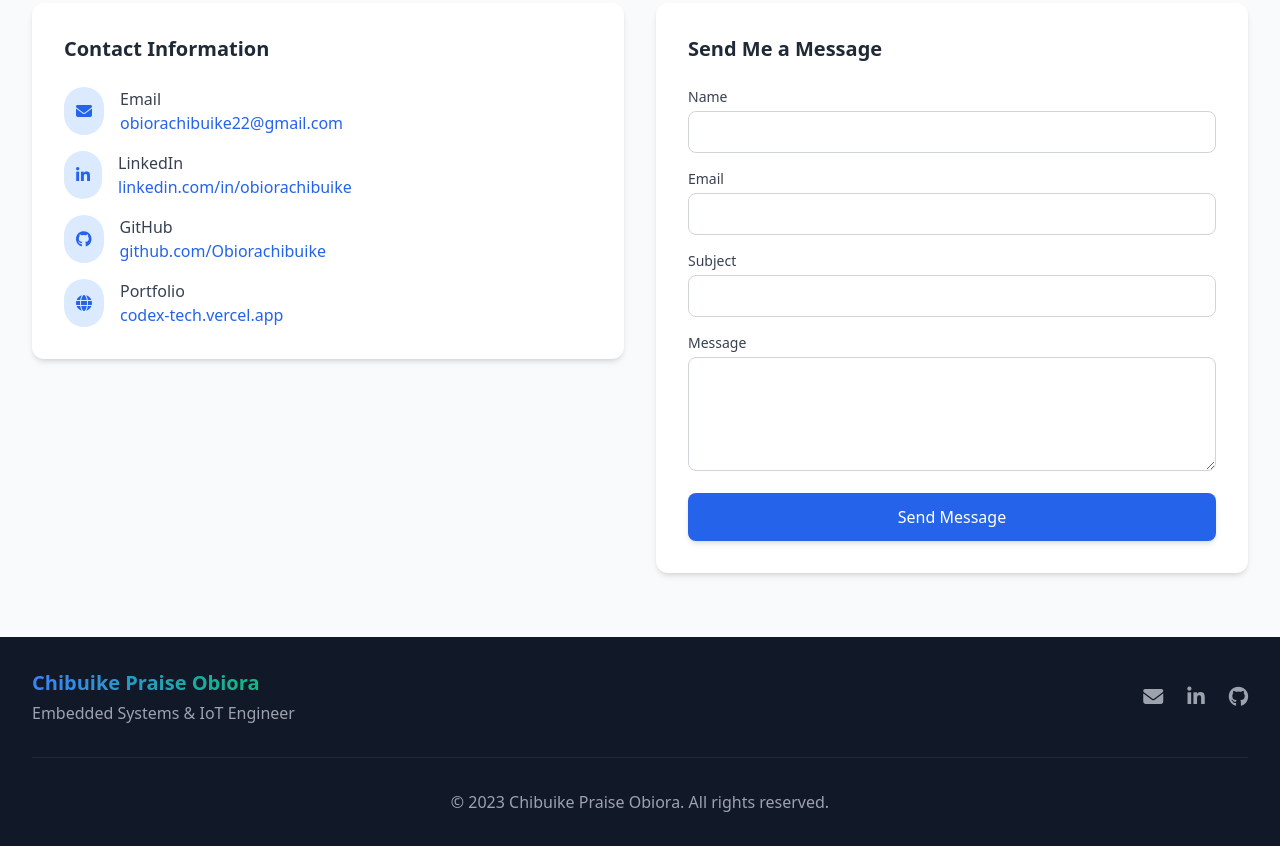
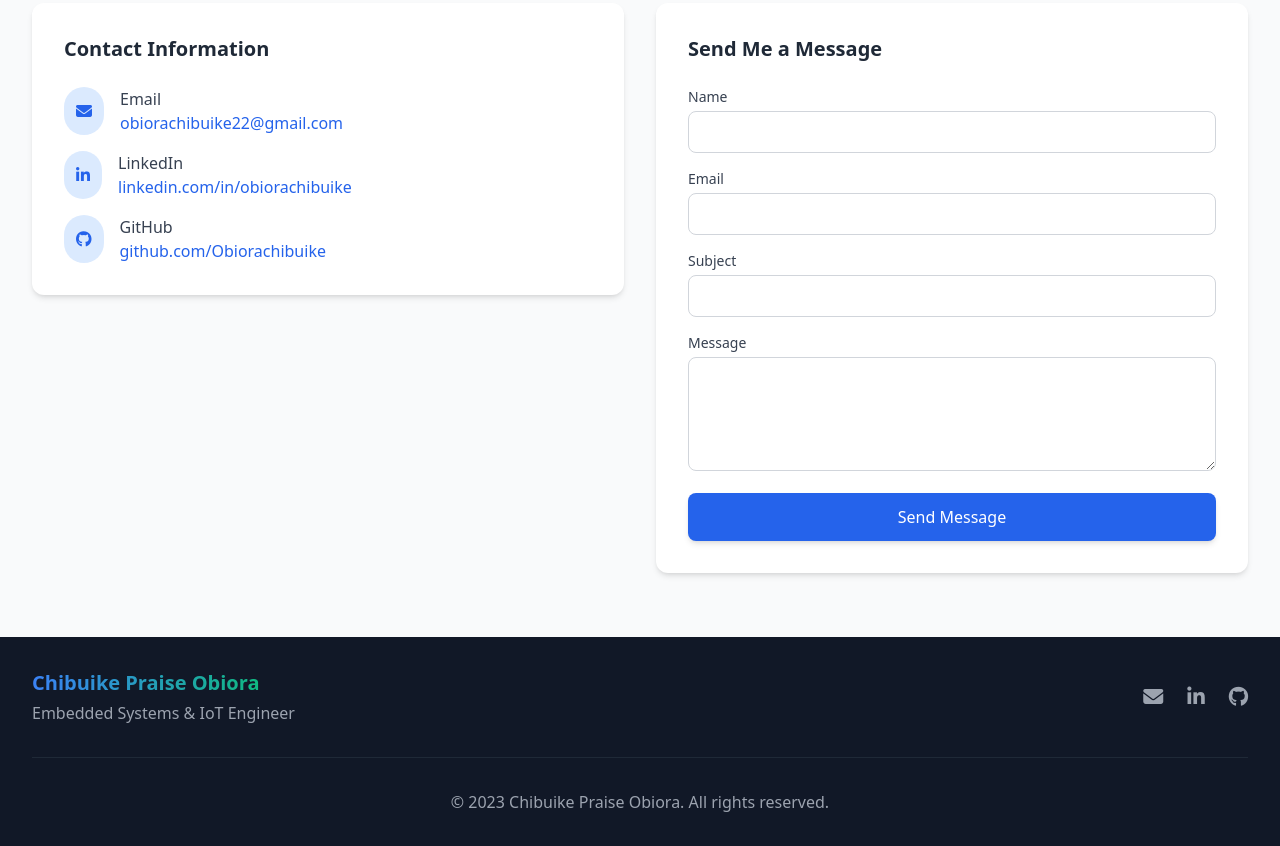
Before and after one commit to Obiorachibuike/Embedded-Engineer-Portfolio, a plain HTML site: page index.html in a window 1280 px wide. Shown: the part 3221-4067 px from the top of the page. Drawn offline with nearby package versions, Linux system fonts and the light colour scheme.

Commit message:
Update index.html

```diff
--- a/index.html
+++ b/index.html
@@ -483,7 +483,7 @@
                                 </div>
                             </div>
 
-                            <div class="flex items-start">
+            <!-- Contact   <div class="flex items-start">
                                 <div class="bg-blue-100 p-3 rounded-full mr-4">
                                     <i class="fas fa-globe text-blue-600"></i>
                                 </div>
@@ -492,6 +492,7 @@
                                     <a href="https://codex-tech.vercel.app" target="_blank" class="text-blue-600 hover:underline">codex-tech.vercel.app</a>
                                 </div>
                             </div>
+                            -->
                         </div>
                     </div>
                 </div>
```
